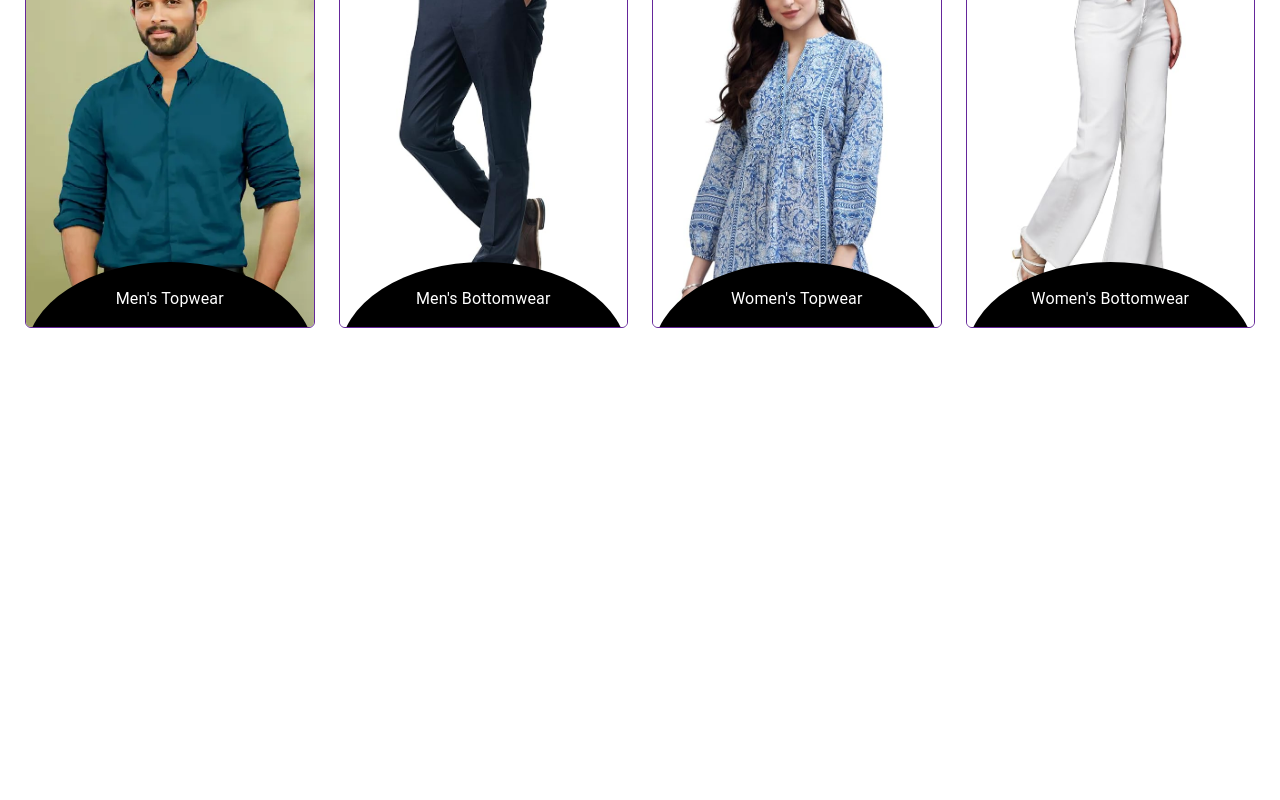
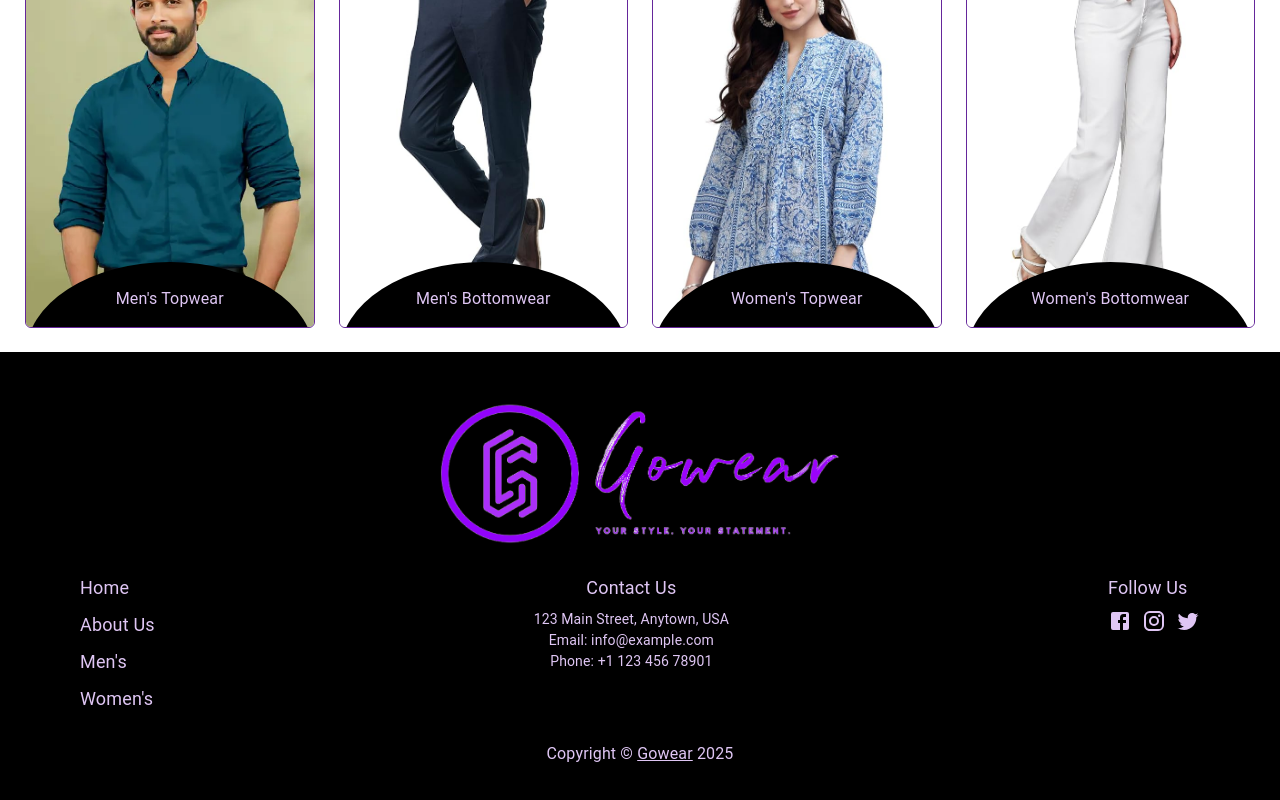
Before and after one commit to arunpawar94/Gowear, a React (Create React App) app in the folder client/: page / in a window 1280 px wide. Shown: the part 2573-3373 px from the top of the page. Before the commit the page ends 2901 px from the top, so only its background shows below. Built offline with nearby package versions, Linux system fonts and the light colour scheme.

Commit message:
design the UI of footer

```diff
--- a/client/src/App.tsx
+++ b/client/src/App.tsx
@@ -2,6 +2,7 @@ import { BrowserRouter, Routes, Route } from "react-router-dom";
 import LoginSignUp from "./pages/LoginSignUp/LoginSignUp";
 import Home from "./pages/Home/Home";
 import Header from "./components/Header";
+import Footer from "./components/footer";
 
 function App() {
   return (
@@ -11,6 +12,7 @@ function App() {
         <Route path="/" element={<Home/>}/>
         <Route path="/loginSignUp" element={<LoginSignUp/>}/>
       </Routes>
+      <Footer/>
     </BrowserRouter>
   );
 }
--- a/client/src/components/Header.tsx
+++ b/client/src/components/Header.tsx
@@ -98,7 +98,7 @@ const webStyle = {
     justifyContent: "space-between",
     boxShadow: "0px 0px 10px 0px #965cf6",
     padding: "15px",
-    gap: "25px",
+    gap: "25px"
   },
   badgeCountStyle: {
     "& .MuiBadge-badge": {
--- a/client/src/components/config.js
+++ b/client/src/components/config.js
@@ -1 +1,11 @@
-exports.logIn = "Log In"
+exports.logIn = "Log In";
+exports.contactUs = "Contact Us";
+exports.footerContactUsAddress = {
+    address: "123 Main Street, Anytown, USA",
+    email: "info@example.com",
+    phone: "+1 123 456 78901"
+};
+exports.followUs = "Follow Us";
+exports.copyright = "Copyright";
+exports.copyrightSymbol = "©";
+exports.gowear = "Gowear";
--- /dev/null
+++ b/client/src/components/footer.tsx
@@ -0,0 +1,143 @@
+import React from "react";
+import { Box, Typography, useMediaQuery } from "@mui/material";
+import { gowearLogoImageCrope } from "../config/assets";
+import configJSON from "./config";
+import FacebookIcon from "@mui/icons-material/Facebook";
+import InstagramIcon from "@mui/icons-material/Instagram";
+import TwitterIcon from "@mui/icons-material/Twitter";
+import { lightTextColor } from "../config/colors";
+
+const Footer: React.FC = () => {
+  const match600 = useMediaQuery("(max-width: 600px)");
+  const match450 = useMediaQuery("(max-width: 450px)");
+  return (
+    <Box
+      style={{
+        ...webStyle.mainBox,
+        padding: match600 ? "50px 25px" : "50px 80px",
+      }}
+    >
+      <Box style={webStyle.logoImageBox}>
+        <img
+          src={gowearLogoImageCrope}
+          alt="gowear_logo"
+          style={{ width: match450 ? "250px" : "400px" }}
+        />
+      </Box>
+      <Box
+        style={
+          match450 ? webStyle.footerMiddleBoxMatch450 : webStyle.footerMiddleBox
+        }
+      >
+        <Box
+          style={{
+            ...webStyle.linkTextBox,
+            alignItems: match450 ? "center" : "flex-start",
+          }}
+        >
+          {["Home", "About Us", "Men's", "Women's"].map((item, index) => (
+            <Typography sx={webStyle.linkText} key={index}>
+              {item}
+            </Typography>
+          ))}
+        </Box>
+        <Box style={webStyle.contantUsBox}>
+          <Typography mb={1} style={webStyle.linkText}>
+            {configJSON.contactUs}
+          </Typography>
+          <Typography style={webStyle.contactUsSubText}>
+            {configJSON.footerContactUsAddress.address}
+          </Typography>
+          <Typography
+            style={webStyle.contactUsSubText}
+          >{`Email: ${configJSON.footerContactUsAddress.email}`}</Typography>
+          <Typography
+            style={webStyle.contactUsSubText}
+          >{`Phone: ${configJSON.footerContactUsAddress.phone}`}</Typography>
+        </Box>
+        <Box>
+          <Typography mb={1} style={webStyle.linkText}>
+            {configJSON.followUs}
+          </Typography>
+          <Box style={webStyle.followUsIconBox}>
+            {[FacebookIcon, InstagramIcon, TwitterIcon].map((Item, index) => (
+              <Item key={index} sx={webStyle.followIcon} />
+            ))}
+          </Box>
+        </Box>
+      </Box>
+      <Box style={webStyle.copyRightBox}>
+        <Typography>
+          {`${configJSON.copyright} ${configJSON.copyrightSymbol} `}{" "}
+          <span style={{ textDecoration: "underline" }}>
+            {configJSON.gowear}
+          </span>{" "}
+          2025
+        </Typography>
+      </Box>
+    </Box>
+  );
+};
+
+export default Footer;
+
+const webStyle = {
+  mainBox: {
+    background: "#000",
+    color: lightTextColor,
+    display: "flex",
+    flexDirection: "column",
+    gap: "30px",
+  } as React.CSSProperties,
+  linkTextBox: {
+    display: "flex",
+    flexDirection: "column",
+    gap: "10px",
+  } as React.CSSProperties,
+  linkText: {
+    fontSize: "18px",
+    width: "fit-content",
+    "&:hover": {
+      textDecoration: `underline ${lightTextColor}`,
+      cursor: "pointer",
+    },
+  },
+  followIcon: {
+    "&:hover": {
+      cursor: "pointer",
+    },
+  },
+  contactUsSubText: {
+    fontSize: "14px",
+  },
+  contantUsBox: {
+    display: "flex",
+    flexDirection: "column",
+    alignItems: "center",
+  } as React.CSSProperties,
+  logoImageBox: {
+    display: "flex",
+    justifyContent: "center",
+  },
+  logoImage: {
+    width: "400px",
+  },
+  footerMiddleBox: {
+    display: "flex",
+    justifyContent: "space-between",
+  },
+  footerMiddleBoxMatch450: {
+    display: "flex",
+    gap: "30px",
+    alignItems: "center",
+    flexDirection: "column",
+  } as React.CSSProperties,
+  followUsIconBox: {
+    display: "flex",
+    gap: "10px",
+  },
+  copyRightBox: {
+    display: "flex",
+    justifyContent: "center",
+  },
+};
--- a/client/src/config/assets.tsx
+++ b/client/src/config/assets.tsx
@@ -1 +1,3 @@
-export const bannerImage = require("../assets/bannerImage.jfif")
+export const bannerImage = require("../assets/bannerImage.jfif");
+export const gowearLogo = require("../assets/gowearLogoTransparent.png");
+export const gowearLogoImageCrope = require("../assets/gowearImageCrope.png");
--- a/client/src/config/colors.ts
+++ b/client/src/config/colors.ts
@@ -1 +1,2 @@
 export const primaryColor = "#65279b";
+export const lightTextColor = "#dfc6f4";
--- a/client/src/pages/Home/Home.tsx
+++ b/client/src/pages/Home/Home.tsx
@@ -14,7 +14,6 @@ import image1 from "../../assets/Screenshot 2025-01-23 at 16-56-17 elegant-women
 import image2 from "../../assets/istockphoto-639275740-612x612.jpg";
 import image3 from "../../assets/maxresdefault.jpg";
 import image4 from "../../assets/photo-1483985988355-763728e1935b.jpeg";
-import gowearLogo from "../../assets/gowearLogoTransparent.png";
 
 import mensCategorie from "../../assets/mensCategorie.png";
 import womensCategorie from "../../assets/womensCategorie.png";
@@ -27,8 +26,8 @@ import Slider from "react-slick";
 import "slick-carousel/slick/slick.css";
 import "slick-carousel/slick/slick-theme.css";
 
-import { primaryColor } from "../../config/colors";
-import { bannerImage } from "../../config/assets";
+import { primaryColor, lightTextColor } from "../../config/colors";
+import { bannerImage, gowearLogo } from "../../config/assets";
 import CartBox from "../../components/CartBox";
 import consfigJSON from "./config";
 
@@ -117,7 +116,7 @@ const Home: React.FC = () => {
   };
 
   return (
-    <Box>
+    <Box mb={3}>
       {renderCarousel()}
       {renderCartBox()}
       {renderBanner()}
@@ -131,7 +130,7 @@ const Home: React.FC = () => {
             padding: size1030 ? "0" : "0 50px",
           }}
         >
-          <Box style={webStyle.categorieImageBox}>
+          <Box sx={webStyle.categorieImageBox}>
             <img
               src={mensCategorie}
               alt="mens_categories"
@@ -150,7 +149,7 @@ const Home: React.FC = () => {
               />
             </Box>
           )}
-          <Box style={webStyle.categorieImageBox}>
+          <Box sx={webStyle.categorieImageBox}>
             <img
               src={womensCategorie}
               alt="womens_categories"
@@ -190,7 +189,7 @@ const Home: React.FC = () => {
             },
           ].map((item, index) => (
             <Grid size={{ xs: 12, sm: 6, md: 3, lg: 3 }} key={index}>
-              <Box style={webStyle.subCatorieImageBox}>
+              <Box sx={webStyle.subCatorieImageBox}>
                 <img
                   src={item.imageValue}
                   alt={item.altName}
@@ -277,6 +276,9 @@ const webStyle = {
     border: `1px solid ${primaryColor}`,
     cursor: "pointer",
     height: "400px",
+    "&:hover": {
+      boxShadow: `0px 0px 8px ${primaryColor}`,
+    },
   } as React.CSSProperties,
   subCatorieLabelBox: {
     position: "absolute",
@@ -290,7 +292,7 @@ const webStyle = {
     paddingTop: "25px",
   } as React.CSSProperties,
   subCatorieLabelText: {
-    color: "#fff",
+    color: lightTextColor,
   },
   subCatorieImage: {
     width: "100%",
@@ -311,6 +313,9 @@ const webStyle = {
     alignItems: "center",
     gap: "15px",
     cursor: "pointer",
+    "&:hover": {
+      boxShadow: `0px 0px 8px ${primaryColor}`,
+    },
   } as React.CSSProperties,
   categorieHeadingText: {
     fontSize: "24px",
@@ -320,7 +325,7 @@ const webStyle = {
     color: primaryColor,
   } as React.CSSProperties,
   categorieText: {
-    color: "#fff",
+    color: lightTextColor,
     fontSize: "20px",
   },
   categorieMainImageBox: {
@@ -332,7 +337,7 @@ const webStyle = {
   } as React.CSSProperties,
   subCategorieMainImageBox: {},
   bannerText: {
-    color: "#fff",
+    color: lightTextColor,
     fontSize: "35px",
     fontWeight: 600,
     textTransform: "uppercase",
@@ -340,7 +345,7 @@ const webStyle = {
   shadowText: {
     fontSize: "35px",
     color: "#000",
-    webkitTextStroke: `0.5px #fff`,
+    webkitTextStroke: `0.5px ${lightTextColor}`,
   },
   bannerImageWrapper: {
     position: "relative",
@@ -349,7 +354,7 @@ const webStyle = {
   } as React.CSSProperties,
   bannerImageBackBox: {
     position: "absolute",
-    background: "orange",
+    background: primaryColor,
     width: "200px",
     height: "300px",
     zIndex: 0,
```
